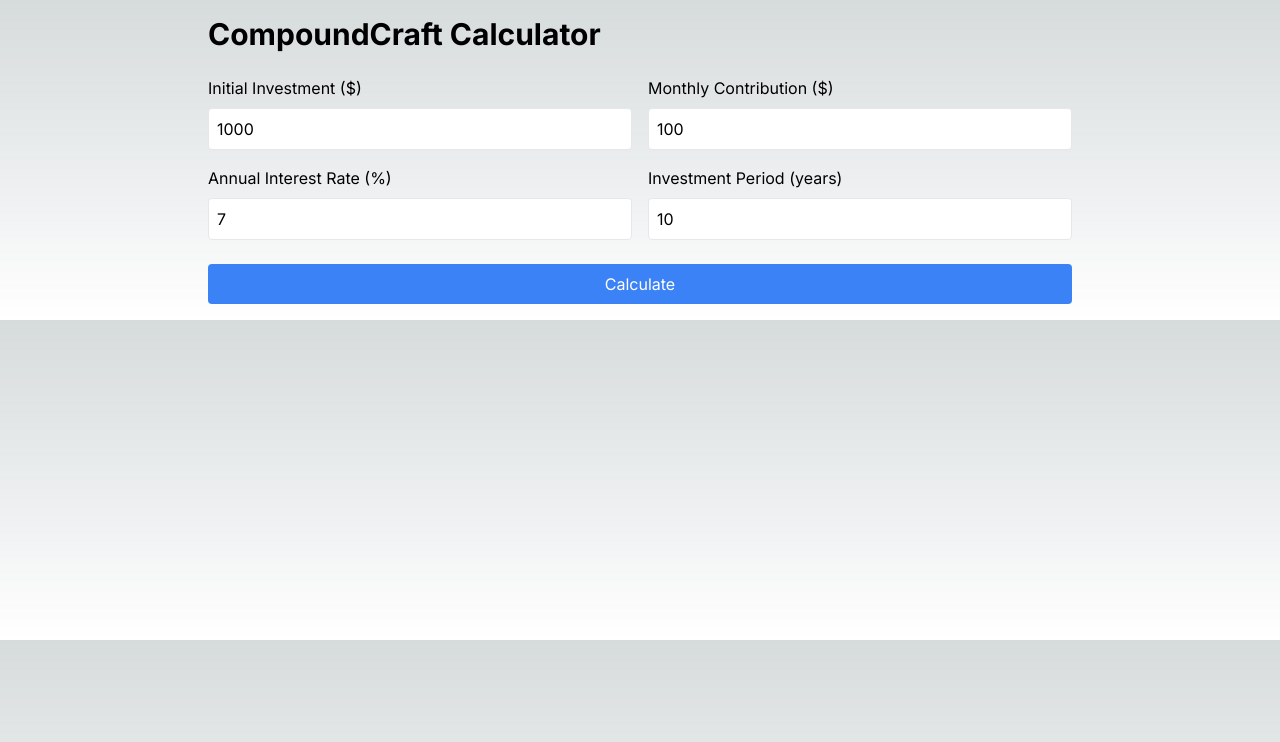
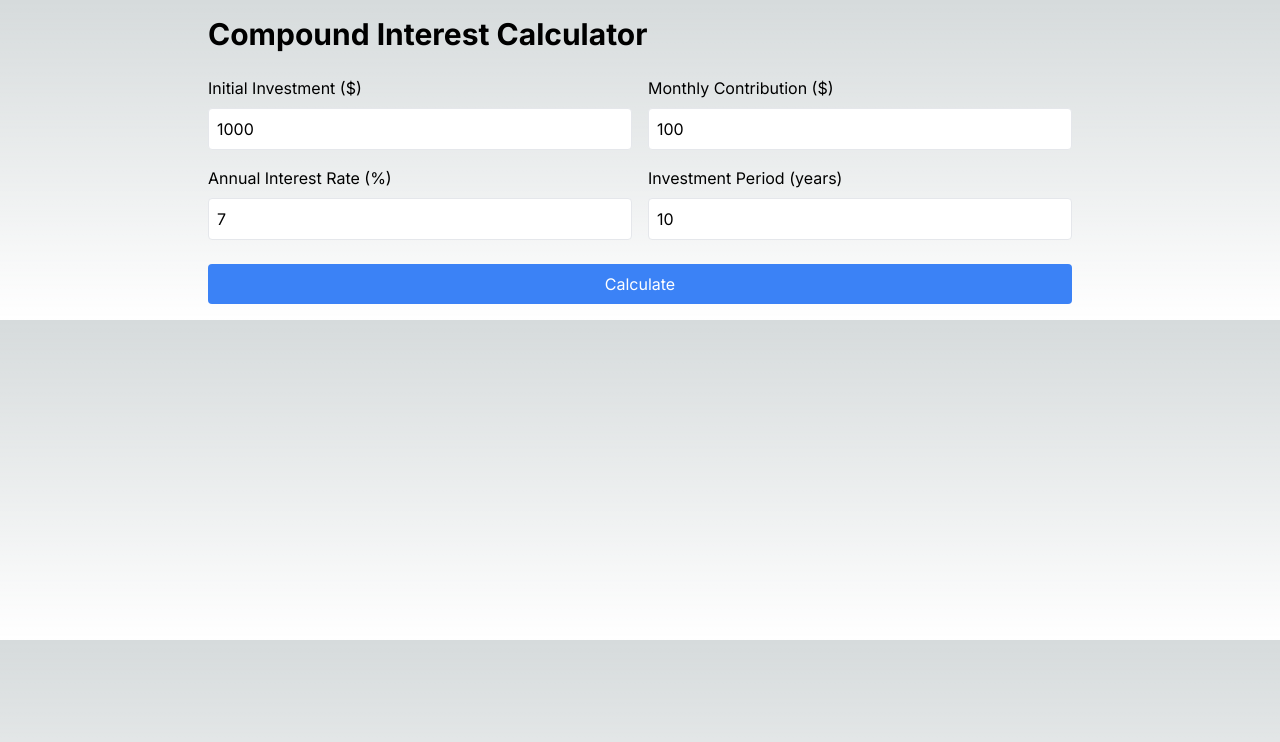
Before and after one commit to blindjedi/growth-calculator, a Next.js app: page /calculator in a window 1280 px wide. Shown: the top 742 px of the page. Built offline with nearby package versions, Linux system fonts and the light colour scheme.

Commit message:
update header

```diff
--- a/src/app/calculator/page.tsx
+++ b/src/app/calculator/page.tsx
@@ -79,7 +79,7 @@ const CompoundInterestCalculator: React.FC = () => {
 
   return (
     <div className="max-w-4xl mx-auto p-4">
-      <h1 className="text-3xl font-bold mb-6">CompoundCraft Calculator</h1>
+      <h1 className="text-3xl font-bold mb-6">Compound Interest Calculator</h1>
       <div className="grid grid-cols-2 gap-4 mb-6">
         <div>
           <label className="block mb-2">Initial Investment ($)</label>
```
